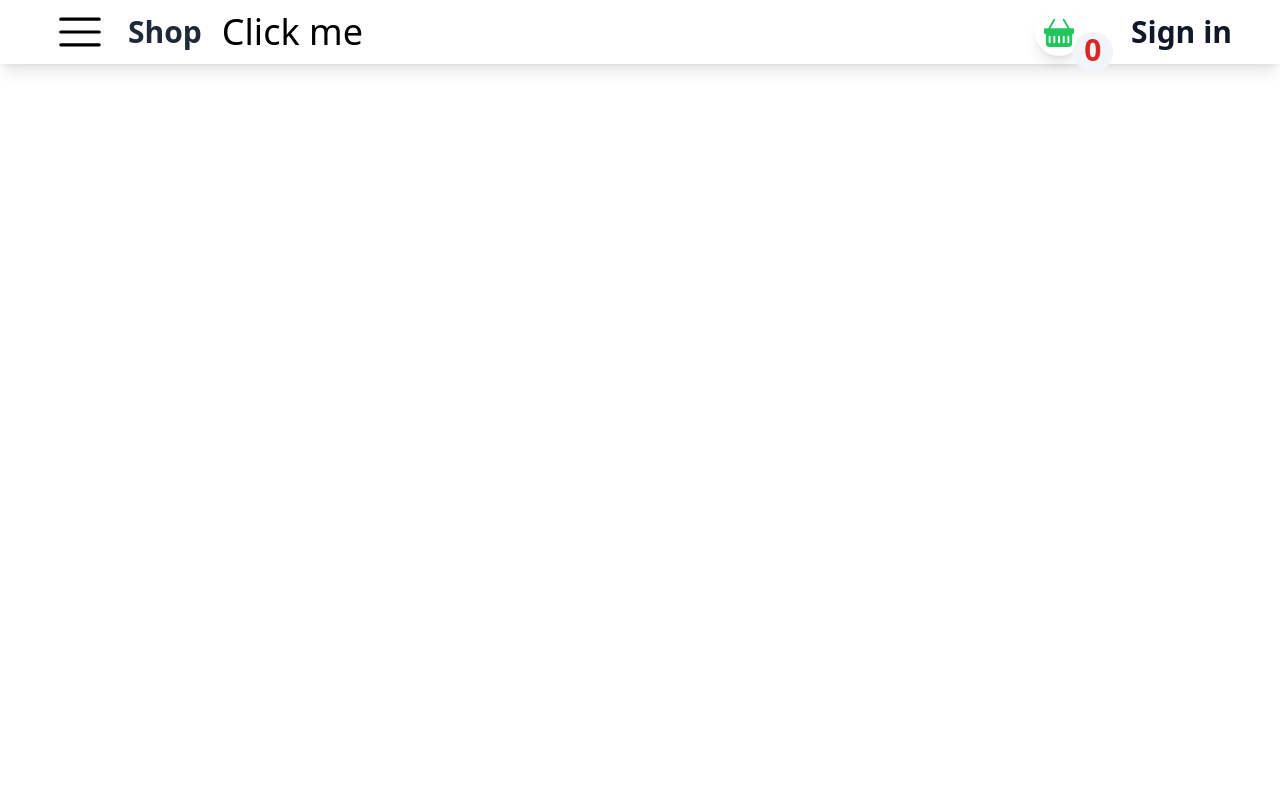
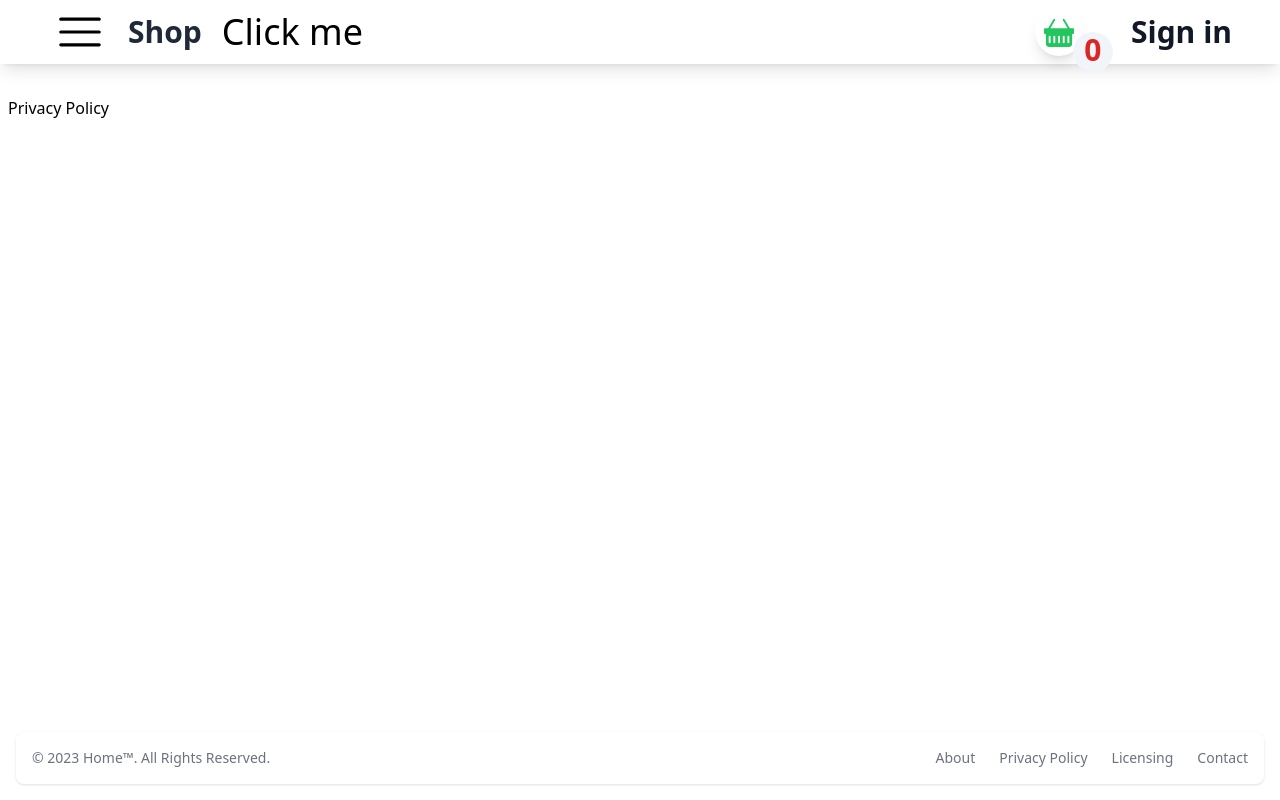
Before and after one commit to MiniWalls/cybersecurity-site, a React (Create React App) app: page /privacy-policy in a window 1280 px wide. Built offline with nearby package versions, Linux system fonts and the light colour scheme.

Commit message:
Added license, about, privacy, and contact pages

```diff
--- a/src/App.tsx
+++ b/src/App.tsx
@@ -8,6 +8,11 @@ import store from './store/store';
 import SideBar from './components/SideBar';
 import { NavigationContextProvider } from './api/NavigationContext';
 import Warning from './Pages/Warning';
+import AppFooter from './components/AppFooter';
+import About from './Pages/About';
+import Contact from './Pages/Contact';
+import Licensing from './Pages/Licensing';
+import PrivacyPolicy from './Pages/PrivacyPolicy';
 
 function App() {
   return (
@@ -22,8 +27,13 @@ function App() {
           <Route path="/basket" element={<Basket/>} />
           <Route path="/login" element={<Login/>} />
           <Route path="/warning" element={<Warning/>} />
+          <Route path="/about" element={<About/>} />
+          <Route path="/contact" element={<Contact/>} />
+          <Route path="/licensing" element={<Licensing/>} />
+          <Route path="/privacy-policy" element={<PrivacyPolicy/>} />
         </Routes>
       </div>
+      <AppFooter />
     </div>
   );
 }
--- /dev/null
+++ b/src/Pages/About.tsx
@@ -0,0 +1,10 @@
+const About = (): JSX.Element => {
+
+  return(
+    <div>
+      <h1>About us</h1>
+    </div>
+  );
+};
+
+export default About;
--- /dev/null
+++ b/src/Pages/Contact.tsx
@@ -0,0 +1,10 @@
+const Contact = (): JSX.Element => {
+
+  return(
+    <div>
+      <h1>Contact us</h1>
+    </div>
+  );
+};
+
+export default Contact;
--- /dev/null
+++ b/src/Pages/Licensing.tsx
@@ -0,0 +1,10 @@
+const Licensing = (): JSX.Element => {
+
+  return(
+    <div>
+      <h1>Licensing</h1>
+    </div>
+  );
+};
+
+export default Licensing;
--- /dev/null
+++ b/src/Pages/PrivacyPolicy.tsx
@@ -0,0 +1,9 @@
+const PrivacyPolicy = (): JSX.Element => {
+  return (
+    <div>
+      <h1>Privacy Policy</h1>
+    </div>
+  );
+};
+
+export default PrivacyPolicy;
--- a/src/Pages/Warning.tsx
+++ b/src/Pages/Warning.tsx
@@ -47,7 +47,7 @@ const Warning = (): JSX.Element => {
         </div>
       </form>
       {data.map((item) => (
-        <div className="bg-gray-200 max-w-fit p-2 mt-2">
+        <div id={item} className="bg-gray-200 max-w-fit p-2 mt-2">
           <p>{item}</p>
         </div>
       ))}
--- a/src/components/ClipboardCopy.tsx
+++ b/src/components/ClipboardCopy.tsx
@@ -32,7 +32,8 @@ function ClipboardCopy({ copyText }: ComponentProps): JSX.Element {
 
   return (
     <div>
-      <input type="text" value={copyText} readOnly className="mx-1 my-1 pl-1 rounded-md border-gray-300 border-[1px]"/>
+      <input type="text" value={copyText} readOnly
+      className="mx-1 my-1 pl-1 rounded-md border-gray-300 border-[1px]"/>
       <button type="button" onClick={handleCopyClick} className="px-1 rounded-md border-gray-800 border-[1px]">
         <span>{isCopied ? 'Copied!' : 'Copy'}</span>
       </button>
--- a/src/index.css
+++ b/src/index.css
@@ -14,6 +14,10 @@
   }
 }
 
+html {
+  height:100%
+}
+
 /* *{
   outline: 1px solid red;
 } */
```
